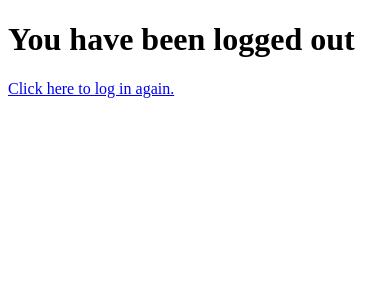
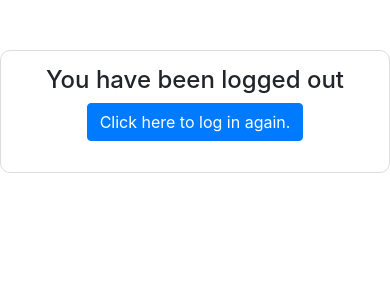
Before and after one commit to capt-farvez/DuoTalk-ChatApp-Django, a Django app: page /logout/ in a window 390 px wide. Shown: the top 300 px of the page. Run offline with Django 5.2, Linux system fonts and the light colour scheme; some libraries are stand-ins or nearby versions.

Commit message:
Make frontend pages responsive

```diff
--- a/DuoTalk/settings.py
+++ b/DuoTalk/settings.py
@@ -19,7 +19,7 @@ BASE_DIR = Path(__file__).resolve().parent.parent
 SECRET_KEY = 'django-insecure-8%tl4jezv49w7pdkgxjlv13%js3^vv92e-(uqso4co)y#xs$qa'
 
 # SECURITY WARNING: don't run with debug turned on in production!
-DEBUG = True
+DEBUG = False
 
 # Application definition
 ALLOWED_HOSTS = os.getenv("DJANGO_ALLOWED_HOSTS", "127.0.0.1,localhost").split(",")
--- a/templates/user_auth/logout.html
+++ b/templates/user_auth/logout.html
@@ -4,9 +4,38 @@
     <meta charset="UTF-8">
     <meta name="viewport" content="width=device-width, initial-scale=1.0">
     <title>Logged Out</title>
+    <link rel="stylesheet" href="https://stackpath.bootstrapcdn.com/bootstrap/4.5.2/css/bootstrap.min.css">
+    <style>
+        /* Page Container */
+        .container {
+            max-width: 600px;
+            margin: 50px auto;
+            padding: 20px;
+            text-align: center;
+            border: 1px solid #ddd;
+            border-radius: 10px;
+        }
+
+        /* Responsive Styles */
+        @media (max-width: 767px) {
+            .container {
+                padding: 15px;
+            }
+            h1 {
+                font-size: 24px;
+            }
+            p {
+                font-size: 16px;
+            }
+        }
+    </style>
 </head>
 <body>
-    <h1>You have been logged out</h1>
-    <p><a href="{% url 'login' %}">Click here to log in again.</a></p>
+
+    <div class="container">
+        <h1>You have been logged out</h1>
+        <p><a href="{% url 'login' %}" class="btn btn-primary">Click here to log in again.</a></p>
+    </div>
+
 </body>
 </html>
```
Also changed, not shown: templates/chat/chat.html (+35 -2 lines), templates/user_auth/login.html (+30 -1 lines).
